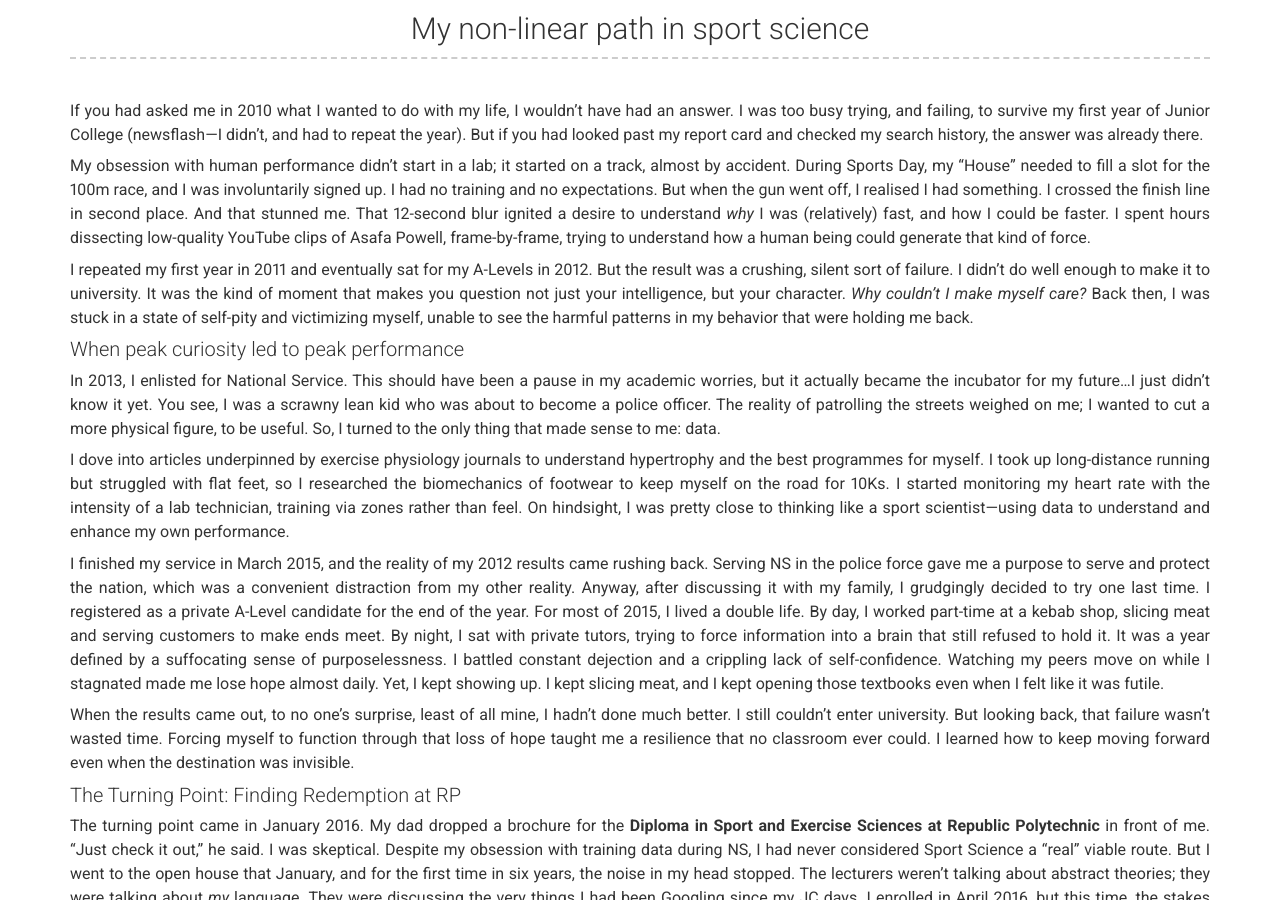
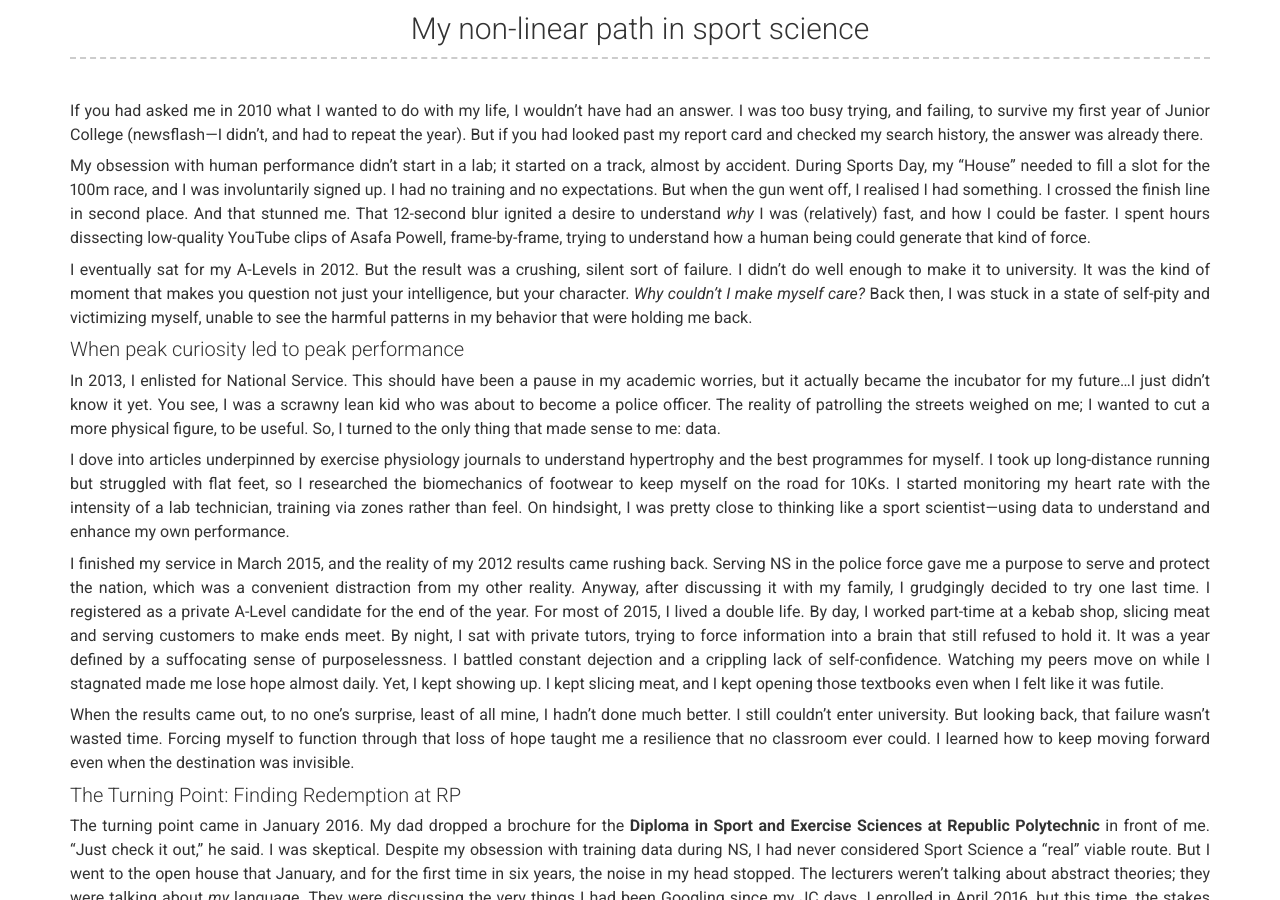
Before and after one commit to ibrahim-nasaruddin/ibrahim-nasaruddin.github.io, a Jekyll site: the page built from index.md, in a window 1280 px wide and 900 px high, scrolled down 7399 px. Built offline with Jekyll 4.4.1, drawn with Linux system fonts in a browser that asks for light colours; nearby versions of some CDN libraries.

Commit message:
Refactor narrative for clarity and conciseness
Removed redundant sentence about repeating the first year and clarified the timeline of academic events.

```diff
--- a/_config.yml
+++ b/_config.yml
@@ -269,7 +269,7 @@ content:
 
       My obsession with human performance didn't start in a lab; it started on a track, almost by accident. During Sports Day, my "House" needed to fill a slot for the 100m race, and I was involuntarily signed up. I had no training and no expectations. But when the gun went off, I realised I had something. I crossed the finish line in second place. And that stunned me. That 12-second blur ignited a desire to understand *why* I was (relatively) fast, and how I could be faster. I spent hours dissecting low-quality YouTube clips of Asafa Powell, frame-by-frame, trying to understand how a human being could generate that kind of force.
 
-      I repeated my first year in 2011 and eventually sat for my A-Levels in 2012. But the result was a crushing, silent sort of failure. I didn't do well enough to make it to university. It was the kind of moment that makes you question not just your intelligence, but your character. *Why couldn't I make myself care?* Back then, I was stuck in a state of self-pity and victimizing myself, unable to see the harmful patterns in my behavior that were holding me back.
+      I eventually sat for my A-Levels in 2012. But the result was a crushing, silent sort of failure. I didn't do well enough to make it to university. It was the kind of moment that makes you question not just your intelligence, but your character. *Why couldn't I make myself care?* Back then, I was stuck in a state of self-pity and victimizing myself, unable to see the harmful patterns in my behavior that were holding me back.
 
       ## When peak curiosity led to peak performance
       In 2013, I enlisted for National Service. This should have been a pause in my academic worries, but it actually became the incubator for my future...I just didn't know it yet. You see, I was a scrawny lean kid who was about to become a police officer. The reality of patrolling the streets weighed on me; I wanted to cut a more physical figure, to be useful. So, I turned to the only thing that made sense to me: data.
```
